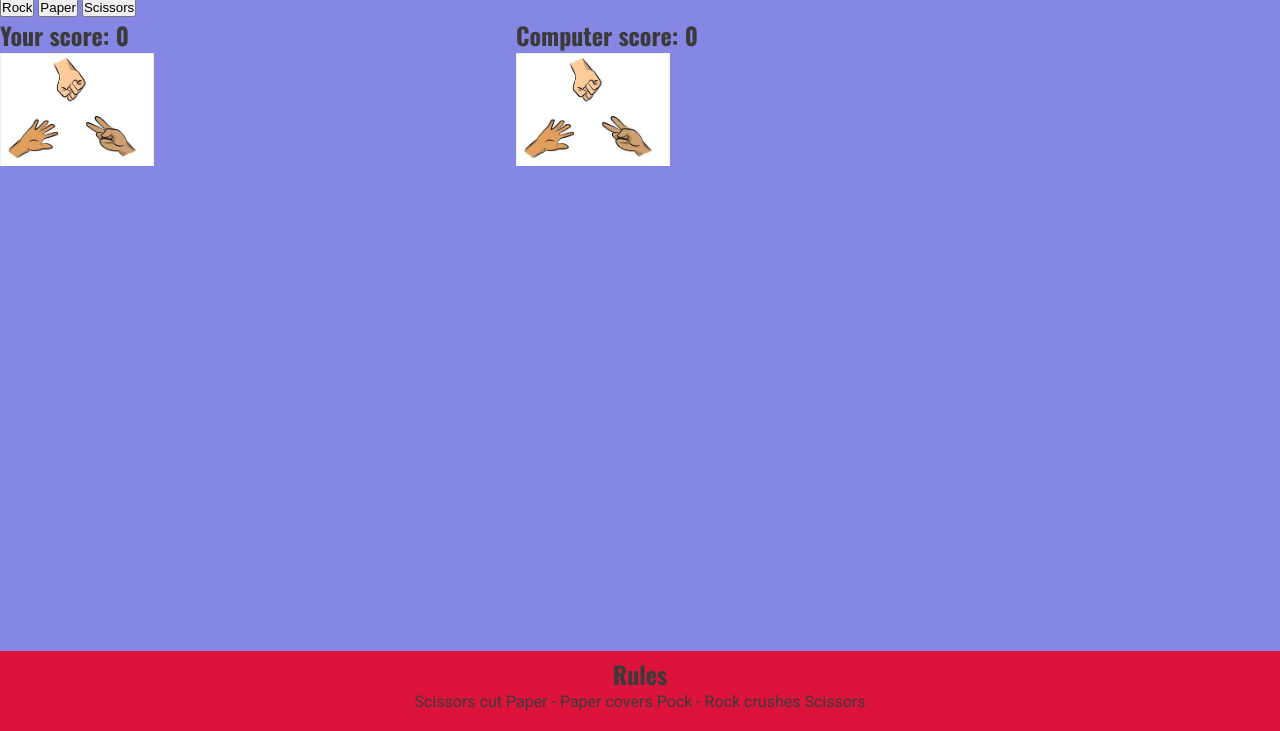
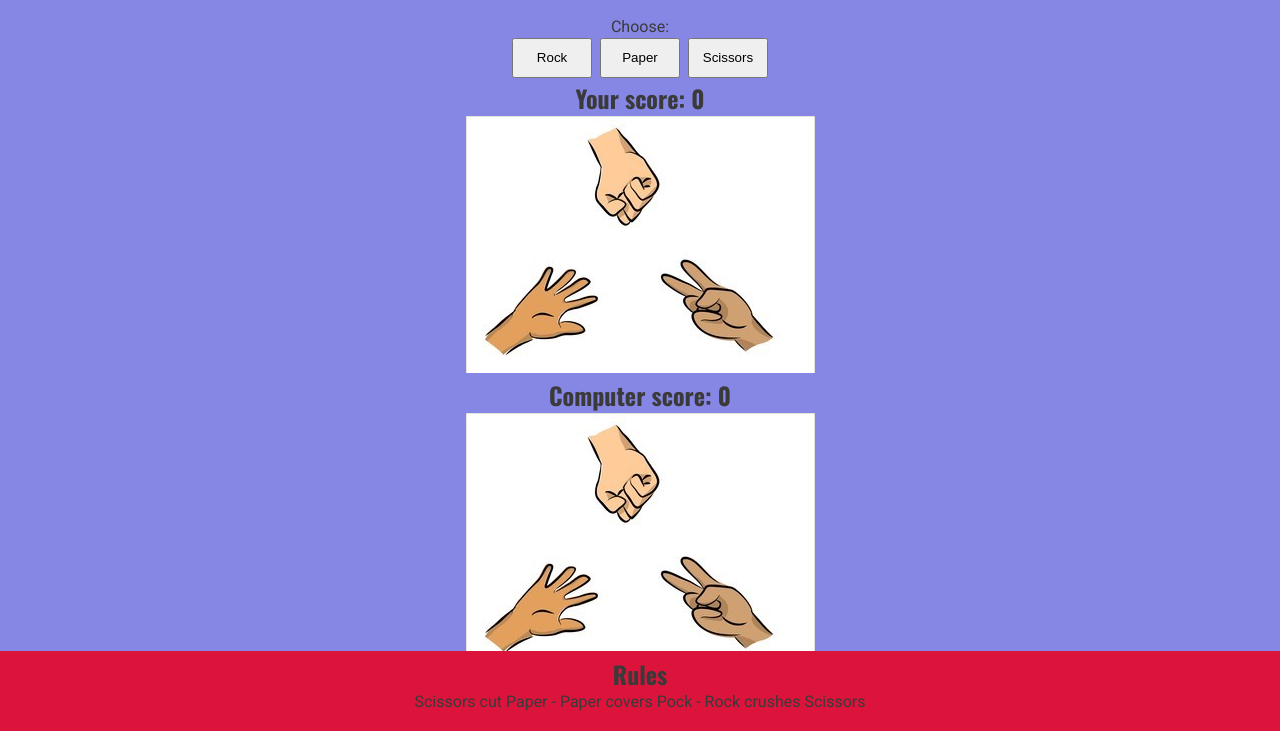
Before and after one commit to kasemdeautsch/pp2, a plain HTML site: page index.html in a window 1280 px wide. Shown: the part 69-800 px from the top of the page. Drawn offline with nearby package versions, Linux system fonts and the light colour scheme.

Commit message:
add styles to game area and control

```diff
--- a/assets/css/style.css
+++ b/assets/css/style.css
@@ -23,23 +23,26 @@ body{
 /*header*/
 header{
     background-color: rgba(226, 125, 43, 0.973);
+    text-align: center;
+    height: 60px;
 }
 h1,h2,h3{
     font-family: Oswald, sans-serif;
 }
-#player-image{
-    width: 30%;
-    height: 60%;
+
+.game-area{
+    width: 75%;
+    margin-left: auto;
+    margin-right: auto;
+    margin-top: 2%;
+    text-align: center;
 }
-#computer-image{
-    width: 30%;
-    height: 60%;
+.control{
+    display: inline;
+    width: 80px;
+    height: 40px;
+    margin: 2px;
 }
-.player, .computer{
-    display: inline-block;
-    width: 40%;
-}
-
 
 /*main */
 main{
```
